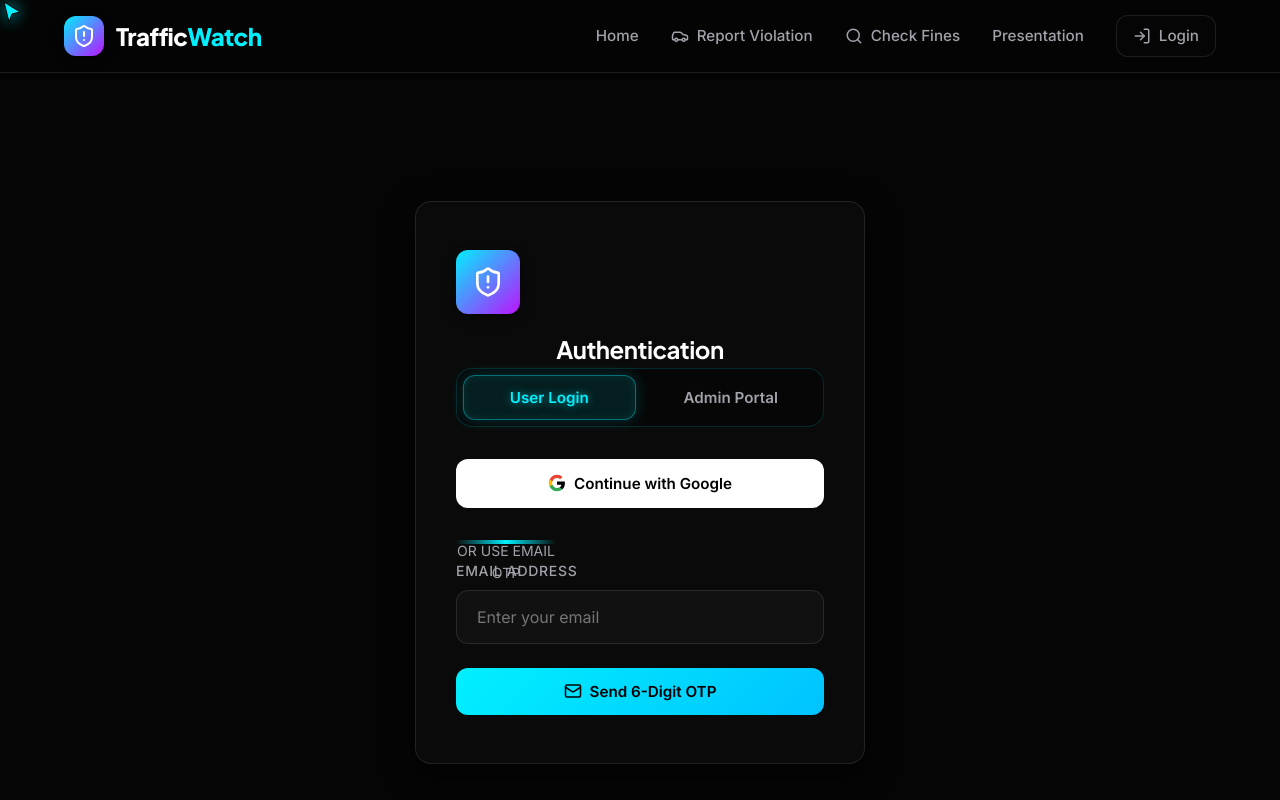
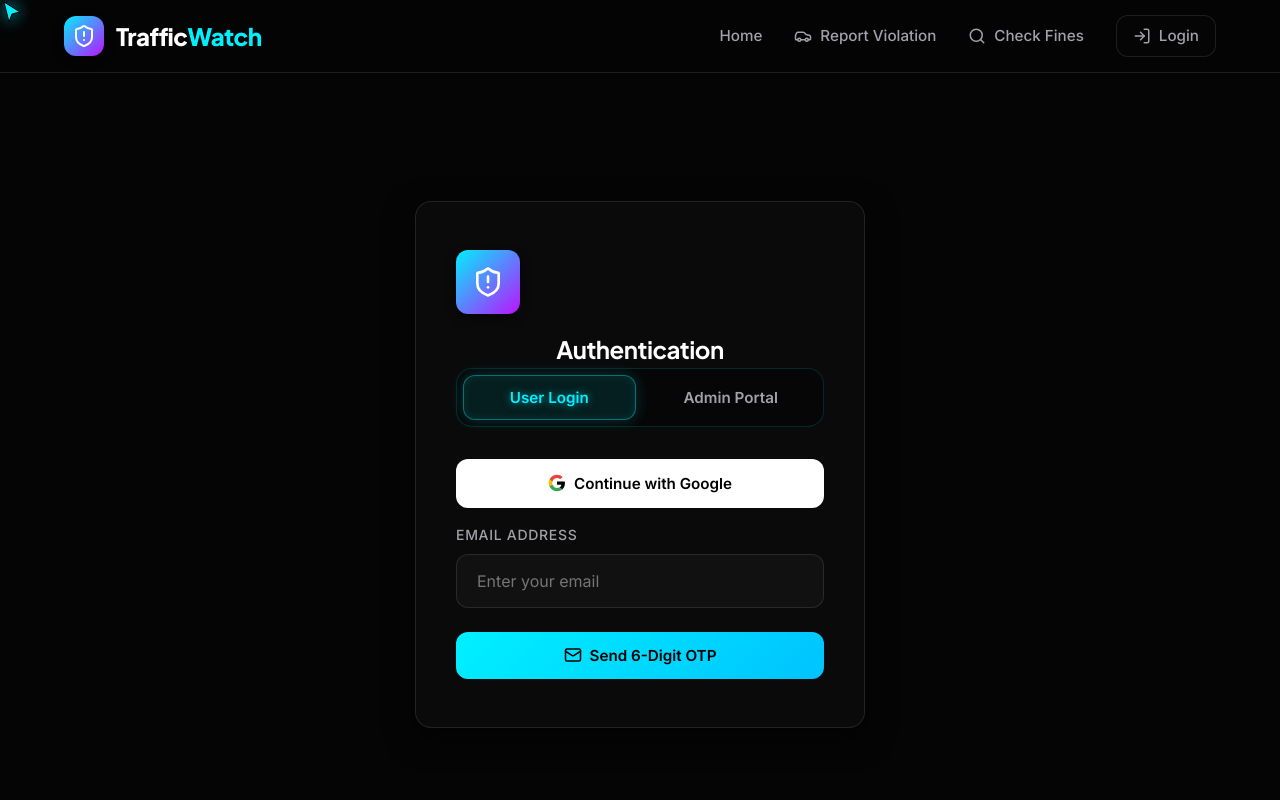
Before and after one commit to asif123-456/Traffic-Violation-Reporting-and-Fine-Payment-System, a React (Vite) app: page /login in a window 1280 px wide. Shown: the top 800 px of the page. Built offline with nearby package versions, Linux system fonts and the light colour scheme; no server answers; the database is empty.

Commit message:
fix: resolve 404 and white page issues

```diff
--- a/src/App.jsx
+++ b/src/App.jsx
@@ -8,7 +8,7 @@
 import Admin from './pages/Admin';
 import Auth from './pages/Auth';
 import MyReports from './pages/MyReports';
-import Presentation from './pages/Presentation';
+
 
 // Protected Route Component for Admin
 const AdminRoute = ({ children }) => {
@@ -33,7 +33,7 @@
           <Routes>
             <Route path="/" element={<Home />} />
             <Route path="/login" element={<Auth />} />
-            <Route path="/presentation" element={<Presentation />} />
+
 
             {/* User Routes */}
             <Route path="/report" element={
--- a/src/components/Navbar.jsx
+++ b/src/components/Navbar.jsx
@@ -43,7 +43,6 @@
             <Search size={18} />
             Check Fines
           </Link>
-          <Link to="/presentation" className={`nav-link ${isActive('/presentation')}`}>Presentation</Link>
 
           {user?.role === 'user' && (
             <Link to="/my-reports" className={`nav-link ${isActive('/my-reports')}`}>
@@ -84,9 +83,7 @@
             <Link to="/fines" className={`mobile-nav-link ${isActive('/fines')}`} onClick={toggleMenu}>
               <Search size={18} /> Check Fines
             </Link>
-            <Link to="/presentation" className={`mobile-nav-link ${isActive('/presentation')}`} onClick={toggleMenu}>
-              Presentation
-            </Link>
+
 
             {user?.role === 'user' && (
               <Link to="/my-reports" className={`mobile-nav-link ${isActive('/my-reports')}`} onClick={toggleMenu}>
--- a/src/pages/Auth.jsx
+++ b/src/pages/Auth.jsx
@@ -145,8 +145,6 @@
               Continue with Google
             </button>
 
-            <div className="divider text-center text-secondary mb-4 text-sm">OR USE EMAIL OTP</div>
-
             {!otpSent ? (
               <form onSubmit={handleSendOTP} className="auth-form">
                 <div className="form-group">
--- a/vite.config.js
+++ b/vite.config.js
@@ -4,5 +4,5 @@
 // https://vite.dev/config/
 export default defineConfig({
   plugins: [react()],
-  base: '/Traffic-Violation-Reporting-and-Fine-Payment-System/',
+  base: process.env.VERCEL ? '/' : '/Traffic-Violation-Reporting-and-Fine-Payment-System/',
 })
```
